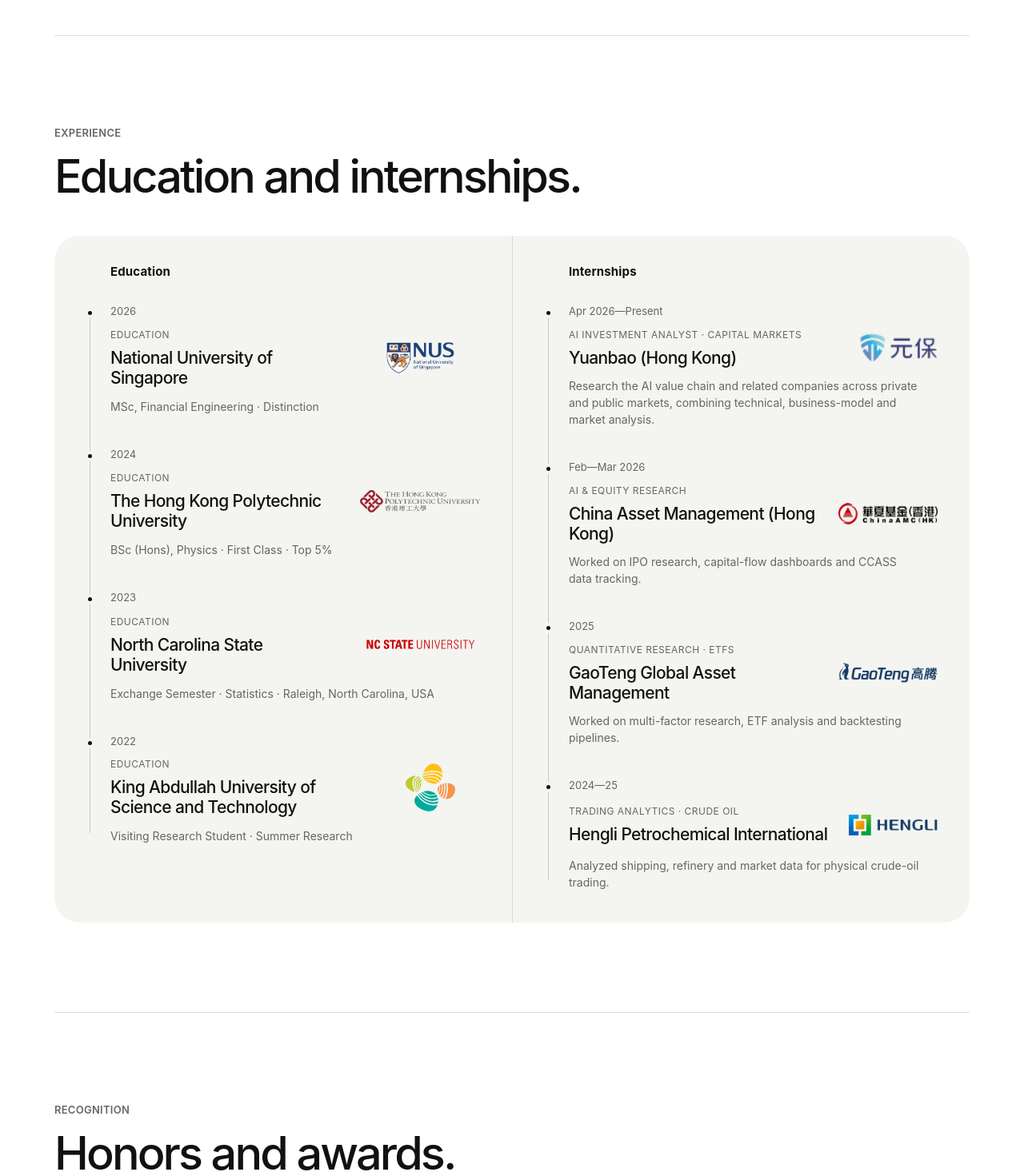
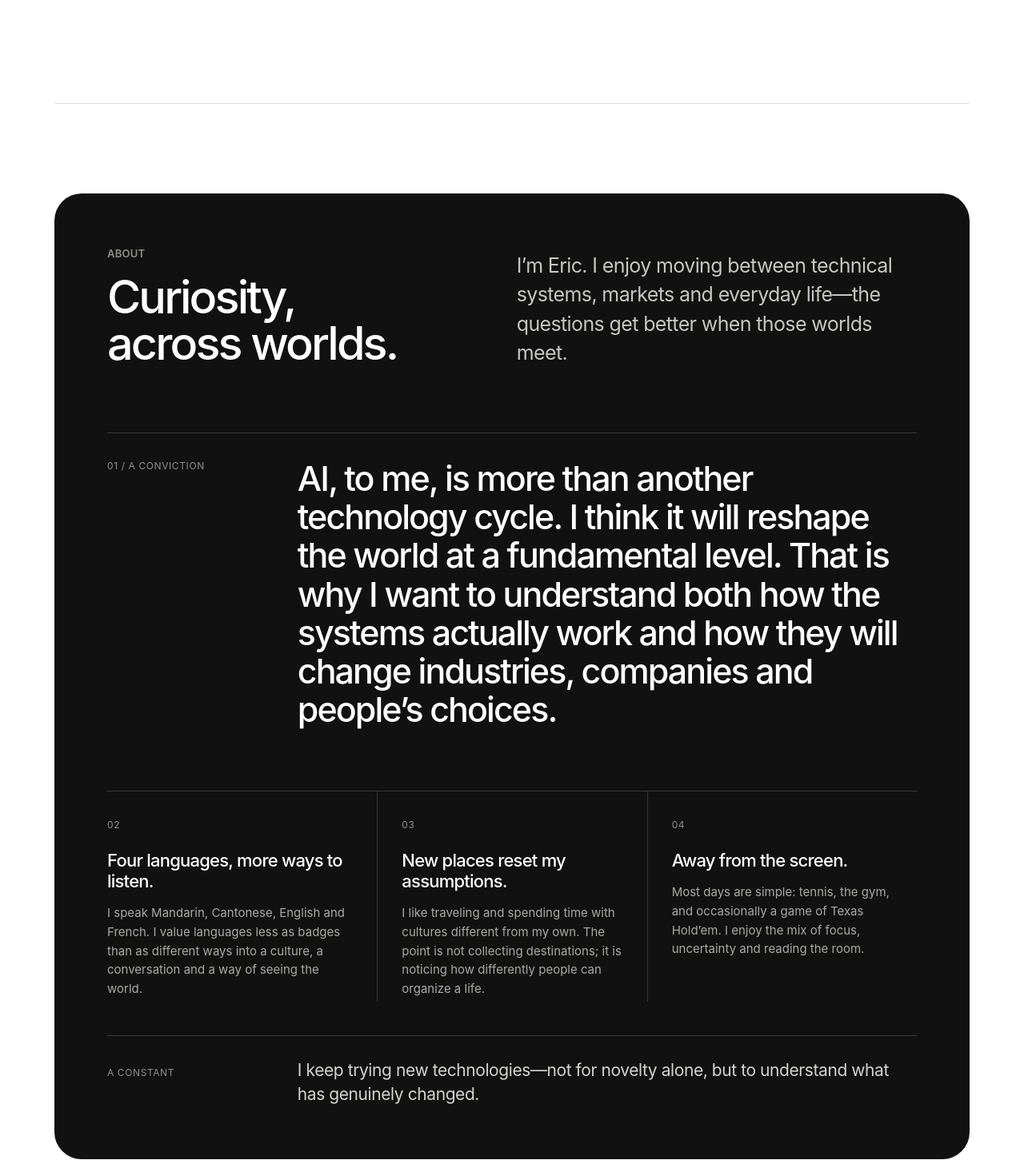
Before and after one commit to ericwang0321/ericwang0321.github.io, a Next.js app: page / in a window 1280 px wide. Shown: the part 644-2110 px from the top of the page at 80% size. Built offline with nearby package versions, Linux system fonts and the light colour scheme.

Commit message:
Redesign homepage about story

```diff
--- a/app/globals.css
+++ b/app/globals.css
@@ -192,8 +192,18 @@
   text-wrap: balance;
 }
 
+.hero-thesis {
+  color: #454541;
+  font-size: clamp(17px, 1.8vw, 21px);
+  letter-spacing: -0.018em;
+  line-height: 1.55;
+  margin: 30px auto 0;
+  max-width: 720px;
+  text-wrap: balance;
+}
+
 .explore-panel {
-  margin-top: 48px;
+  margin-top: 38px;
   max-width: 790px;
   width: 100%;
 }
@@ -477,8 +487,21 @@
 }
 
 .about-section {
+  display: block;
+}
+
+.about-shell {
+  background: #111;
+  border-radius: 34px;
+  color: #fff;
+  overflow: hidden;
+  padding: clamp(34px, 5.5vw, 66px);
+}
+
+.about-header {
+  align-items: end;
   display: grid;
-  gap: clamp(50px, 8vw, 120px);
+  gap: clamp(40px, 8vw, 110px);
   grid-template-columns: minmax(0, 0.9fr) minmax(0, 1.1fr);
 }
 
@@ -486,21 +509,101 @@
   margin: 0;
 }
 
-.about-copy {
-  max-width: 640px;
+.about-heading .section-kicker,
+.about-belief > span,
+.about-note > span,
+.about-curiosity > span {
+  color: #8f8f89;
 }
 
-.about-copy > p {
-  color: #30302e;
+.about-heading h2 {
+  color: #fff;
+}
+
+.about-standfirst {
+  color: #c7c7c1;
   font-size: clamp(19px, 2.1vw, 25px);
   letter-spacing: -0.025em;
-  line-height: 1.42;
-  margin: 0 0 26px;
+  line-height: 1.45;
+  margin: 0;
+  max-width: 620px;
 }
 
-.about-copy strong {
-  font-weight: 650;
+.about-belief {
+  border-top: 1px solid #383834;
+  display: grid;
+  gap: 32px;
+  grid-template-columns: minmax(150px, 0.42fr) minmax(0, 1.58fr);
+  margin-top: clamp(48px, 7vw, 82px);
+  padding-top: 32px;
 }
+
+.about-belief > span,
+.about-note > span,
+.about-curiosity > span {
+  font-size: 12px;
+  letter-spacing: 0.05em;
+  text-transform: uppercase;
+}
+
+.about-belief > p {
+  font-size: clamp(28px, 3.5vw, 43px);
+  font-weight: 450;
+  letter-spacing: -0.045em;
+  line-height: 1.12;
+  margin: 0;
+  text-wrap: balance;
+}
+
+.about-notes {
+  border-top: 1px solid #383834;
+  display: grid;
+  grid-template-columns: repeat(3, minmax(0, 1fr));
+  margin-top: clamp(48px, 7vw, 78px);
+}
+
+.about-note {
+  padding: 28px 30px 4px 0;
+}
+
+.about-note + .about-note {
+  border-left: 1px solid #383834;
+  padding-left: 30px;
+}
+
+.about-note h3 {
+  font-size: 22px;
+  font-weight: 520;
+  letter-spacing: -0.035em;
+  line-height: 1.18;
+  margin: 22px 0 14px;
+}
+
+.about-note p {
+  color: #aaa9a3;
+  font-size: 15px;
+  line-height: 1.58;
+  margin: 0;
+}
+
+.about-curiosity {
+  align-items: baseline;
+  border-top: 1px solid #383834;
+  display: grid;
+  gap: 32px;
+  grid-template-columns: minmax(150px, 0.42fr) minmax(0, 1.58fr);
+  margin-top: 42px;
+  padding-top: 28px;
+}
+
+.about-curiosity p {
+  color: #d4d4ce;
+  font-size: clamp(17px, 1.8vw, 21px);
+  letter-spacing: -0.02em;
+  line-height: 1.45;
+  margin: 0;
+}
+
 
 .places-section > h2 {
   margin: 0 0 18px;
@@ -925,8 +1028,34 @@
     display: block;
   }
 
+  .about-header {
+    align-items: start;
+    gap: 32px;
+    grid-template-columns: 1fr;
+  }
+
   .about-heading {
-    margin-bottom: 42px;
+    margin-bottom: 0;
+  }
+
+  .about-belief {
+    gap: 18px;
+    grid-template-columns: 1fr;
+  }
+
+  .about-notes {
+    grid-template-columns: repeat(2, minmax(0, 1fr));
+  }
+
+  .about-note:nth-child(3) {
+    border-left: 0;
+    border-top: 1px solid #383834;
+    grid-column: 1 / -1;
+    padding-left: 0;
+  }
+
+  .about-curiosity {
+    grid-template-columns: minmax(120px, 0.4fr) minmax(0, 1.6fr);
   }
 
   .places-grid {
@@ -1010,6 +1139,11 @@
 
   .hero-section h1 br {
     display: none;
+  }
+
+  .hero-thesis {
+    font-size: 17px;
+    margin-top: 24px;
   }
 
   .explore-panel {
@@ -1123,8 +1257,56 @@
     font-size: 14px;
   }
 
-  .about-copy > p {
-    font-size: 19px;
+  .about-shell {
+    border-radius: 26px;
+    padding: 30px 26px;
+  }
+
+  .about-header {
+    gap: 24px;
+  }
+
+  .about-standfirst {
+    font-size: 18px;
+  }
+
+  .about-belief {
+    margin-top: 42px;
+    padding-top: 24px;
+  }
+
+  .about-belief > p {
+    font-size: 28px;
+    line-height: 1.16;
+  }
+
+  .about-notes {
+    display: block;
+    margin-top: 42px;
+  }
+
+  .about-note,
+  .about-note + .about-note,
+  .about-note:nth-child(3) {
+    border-left: 0;
+    grid-column: auto;
+    padding: 24px 0;
+  }
+
+  .about-note + .about-note,
+  .about-note:nth-child(3) {
+    border-top: 1px solid #383834;
+  }
+
+  .about-note h3 {
+    margin-top: 18px;
+  }
+
+  .about-curiosity {
+    gap: 14px;
+    grid-template-columns: 1fr;
+    margin-top: 16px;
+    padding-top: 24px;
   }
 
   .places-map-shell {
--- a/app/page.tsx
+++ b/app/page.tsx
@@ -516,11 +516,16 @@
         </div>
         <h1 id="hero-title">
           {language === "en" ? (
-            <>AI infrastructure,<br />technology and markets.</>
+            <>AI infrastructure,<br /> technology and markets.</>
           ) : (
             <>AI 基础设施、技术<br />与资本市场。</>
           )}
         </h1>
+        <p className="hero-thesis">
+          {language === "en"
+            ? "I follow AI from first principles to real-world consequences—because I believe it will change both how we build and how we live."
+            : "我从基本原理一路追到现实影响，因为我相信，AI 会同时改变我们构建技术和生活的方式。"}
+        </p>
         <nav className="explore-panel" aria-label={language === "en" ? "Explore Eric Wang’s work" : "浏览 Eric Wang 的研究"}>
           <div className="explore-chips">
             <a href="#research">{language === "en" ? "Writing" : "文章与研究"}</a>
@@ -536,6 +541,70 @@
       </section>
 
       <div className="site-container">
+        <section id="about" className="page-section about-section">
+          <div className="about-shell">
+            <div className="about-header">
+              <div className="section-heading about-heading">
+                <p className="section-kicker">{language === "en" ? "About" : "关于我"}</p>
+                <h2>{language === "en" ? "Curiosity, across worlds." : "在不同世界之间，保持好奇。"}</h2>
+              </div>
+              <p className="about-standfirst">
+                {language === "en"
+                  ? "I’m Eric. I enjoy moving between technical systems, markets and everyday life—the questions get better when those worlds meet."
+                  : "我是 Eric。我喜欢在技术系统、市场和日常生活之间来回切换；不同世界相遇时，问题往往会变得更有意思。"}
+              </p>
+            </div>
+
+            <div className="about-belief">
+              <span>{language === "en" ? "01 / A conviction" : "01 / 一个判断"}</span>
+              <p>
+                {language === "en"
+                  ? "AI, to me, is more than another technology cycle. I think it will reshape the world at a fundamental level. That is why I want to understand both how the systems actually work and how they will change industries, companies and people’s choices."
+                  : "对我来说，AI 不只是又一轮技术周期。我相信它会从根本上重塑世界，所以我既想弄清系统究竟如何运作，也想理解它将怎样改变产业、公司与人的选择。"}
+              </p>
+            </div>
+
+            <div className="about-notes">
+              <article className="about-note">
+                <span>02</span>
+                <h3>{language === "en" ? "Four languages, more ways to listen." : "四种语言，也是四种倾听方式。"}</h3>
+                <p>
+                  {language === "en"
+                    ? "I speak Mandarin, Cantonese, English and French. I value languages less as badges than as different ways into a culture, a conversation and a way of seeing the world."
+                    : "我会普通话、粤语、英语和法语。语言对我不是标签，而是进入一种文化、一场对话和一种世界观的不同入口。"}
+                </p>
+              </article>
+              <article className="about-note">
+                <span>03</span>
+                <h3>{language === "en" ? "New places reset my assumptions." : "新的地方，会刷新我的预设。"}</h3>
+                <p>
+                  {language === "en"
+                    ? "I like traveling and spending time with cultures different from my own. The point is not collecting destinations; it is noticing how differently people can organize a life."
+                    : "我喜欢旅行，也喜欢接触与自己不同的文化。重要的不是去过多少地方，而是看到人们可以用多么不同的方式安排生活。"}
+                </p>
+              </article>
+              <article className="about-note">
+                <span>04</span>
+                <h3>{language === "en" ? "Away from the screen." : "屏幕之外。"}</h3>
+                <p>
+                  {language === "en"
+                    ? "Most days are simple: tennis, the gym, and occasionally a game of Texas Hold’em. I enjoy the mix of focus, uncertainty and reading the room."
+                    : "日常其实很简单：打网球、健身，偶尔玩一局德州扑克。我喜欢其中专注、不确定性和观察现场的混合感。"}
+                </p>
+              </article>
+            </div>
+
+            <div className="about-curiosity">
+              <span>{language === "en" ? "A constant" : "不变的一点"}</span>
+              <p>
+                {language === "en"
+                  ? "I keep trying new technologies—not for novelty alone, but to understand what has genuinely changed."
+                  : "我会持续尝试新的技术，不只是追逐新鲜感，而是想弄清楚：究竟什么真的发生了变化。"}
+              </p>
+            </div>
+          </div>
+        </section>
+
         <section id="experience" className="page-section experience-section">
           <div className="section-heading">
             <p className="section-kicker">{language === "en" ? "Experience" : "经历"}</p>
@@ -582,50 +651,6 @@
               <span>Reaching Out Award, Hong Kong SAR Government Scholarship Fund</span>
             </li>
           </ul>
-        </section>
-
-        <section id="about" className="page-section about-section">
-          <div className="section-heading about-heading">
-            <p className="section-kicker">{language === "en" ? "About" : "关于我"}</p>
-            <h2>{language === "en" ? "How I approach AI." : "我如何理解 AI。"}</h2>
-          </div>
-          <div className="about-copy">
-            {language === "en" ? (
-              <>
-                <p>
-                  AI is moving quickly. New tools and applications appear all the time, so I spend part of each day
-                  trying different AI products—learning what they can do, where they fall short, and how their limits
-                  keep changing.
-                </p>
-                <p>
-                  I also want to understand what sits behind the tools: models, compute, data and infrastructure, as
-                  well as the industries and companies shaped by them. I use this site to organize what I learn into
-                  research notes and visual explainers.
-                </p>
-                <p>
-                  My physics training taught me to work from first principles. Financial engineering, internships in
-                  asset management and trading, and study experiences across Hong Kong, Singapore and the United
-                  States give me different ways to look at the same technology—from how it works to how it is used and
-                  valued.
-                </p>
-              </>
-            ) : (
-              <>
-                <p>
-                  AI 发展得很快，新的工具和应用不断出现。我每天都会实际使用不同的 AI 产品，了解它们能做什么、
-                  暂时做不到什么，以及这些能力边界如何变化。
-                </p>
-                <p>
-                  除了使用工具，我也想理解它们背后的模型、算力、数据和基础设施，以及这些变化涉及的产业和公司。
-                  我会把学习过程整理成研究笔记和可视化内容，放在这个网站上。
-                </p>
-                <p>
-                  物理训练让我习惯从基本原理出发拆解问题；金融工程学习，以及在资管和交易相关岗位的实习，
-                  让我也能从数据和市场角度理解技术。在香港、新加坡和美国的学习经历，则给了我不同的文化背景和观察视角。
-                </p>
-              </>
-            )}
-          </div>
         </section>
 
         <section id="publication" className="page-section publication-section">
```
